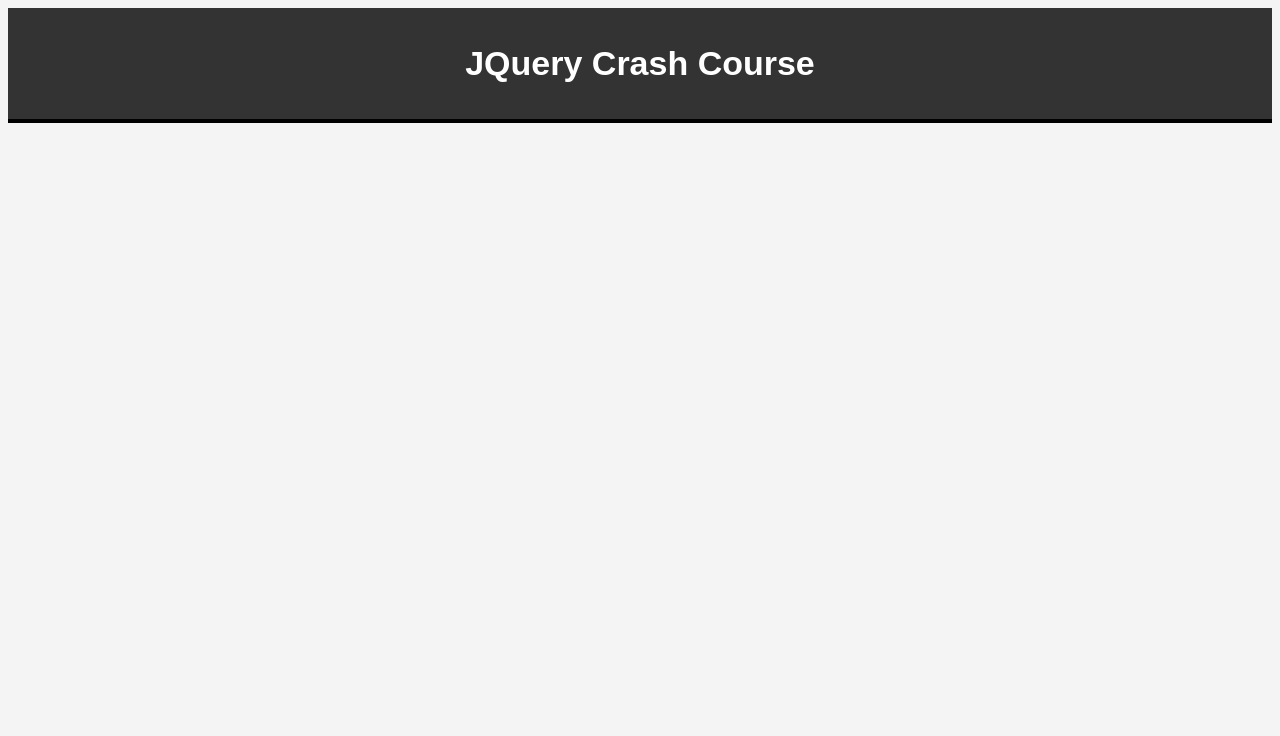
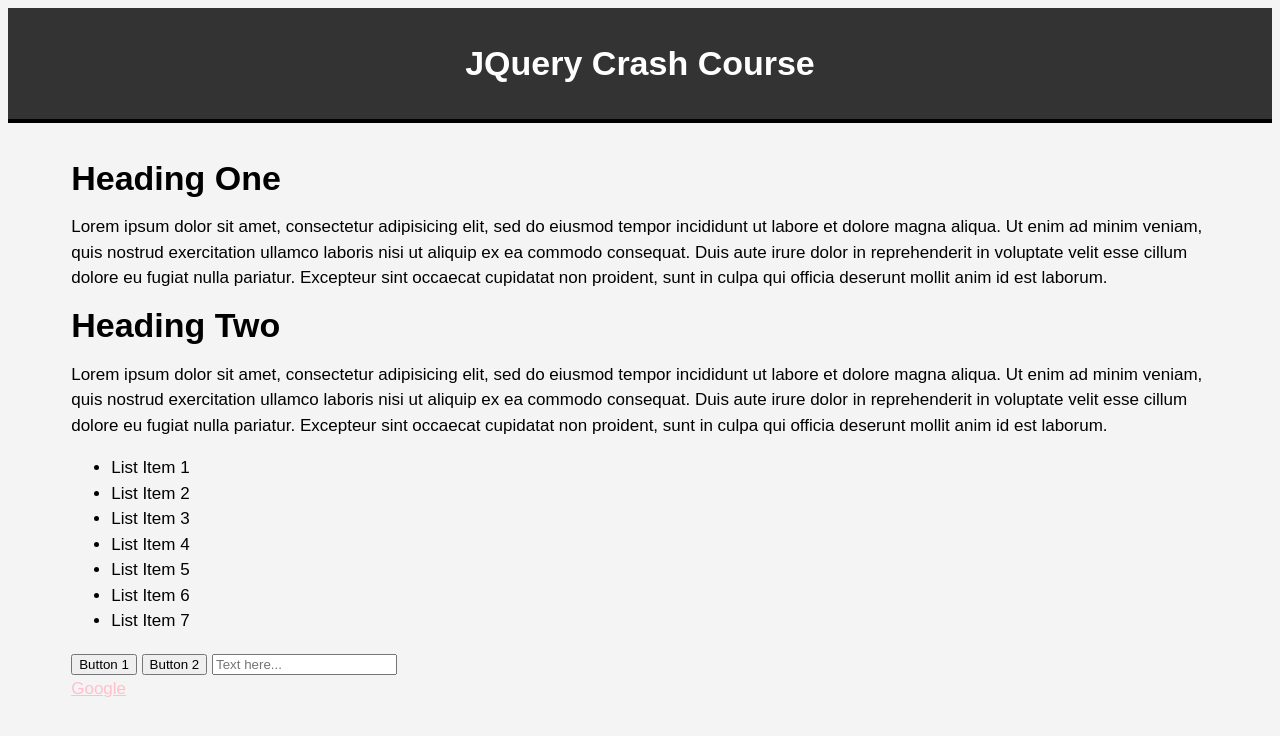
Before and after one commit to LD1016/JQuery, a plain HTML site: page selectors/index.html in a window 1280 px wide. Drawn offline with nearby package versions, Linux system fonts and the light colour scheme.

Commit message:
more selectors

```diff
--- a/selectors/index.html
+++ b/selectors/index.html
@@ -30,7 +30,67 @@
 		<h1>JQuery Crash Course</h1>
 	</header>
 	<div id="container">
+		<h1 id="heading1">Heading One</h1>
+		<p id="para1">
+			Lorem ipsum dolor sit amet, consectetur adipisicing elit, sed do eiusmod
+			tempor incididunt ut labore et dolore magna aliqua. Ut enim ad minim veniam,
+			quis nostrud exercitation ullamco laboris nisi ut aliquip ex ea commodo
+			consequat.<span> Duis aute irure dolor in reprehenderit in voluptate velit esse </span>
+			cillum dolore eu fugiat nulla pariatur. Excepteur sint occaecat cupidatat non
+			proident, sunt in culpa qui officia deserunt mollit anim id est laborum.
+		</p>
+
+		<h1 class="heading2">Heading Two</h1>
+		<p class="para2">
+			Lorem ipsum dolor sit amet, consectetur adipisicing elit, sed do eiusmod
+			tempor incididunt ut labore et dolore magna aliqua. Ut enim ad minim veniam,
+			quis nostrud exercitation ullamco laboris nisi ut aliquip ex ea commodo
+			consequat.<span> Duis aute irure dolor in reprehenderit in voluptate velit esse </span>
+			cillum dolore eu fugiat nulla pariatur. Excepteur sint occaecat cupidatat non
+			proident, sunt in culpa qui officia deserunt mollit anim id est laborum.
+		</p>
+
+		<ul id="list">
+			<li>List Item 1</li>
+			<li>List Item 2</li>
+			<li>List Item 3</li>
+			<li>List Item 4</li>
+			<li>List Item 5</li>
+			<li>List Item 6</li>
+			<li>List Item 7</li>
+		</ul>
+
+		<input type="button" value="Button 1">
+		<input type="submit" value="Button 2">
+		<input type="text" placeholder="Text here...">
+
+		<div>
+			<a href="https://google.com">Google</a>
+			<a href="https://yahoo.com">Yahoo</a>
+		</div>
 
 	</div>
+
+	<script>
+		// $('*').hide();
+
+		// $('h1').hide();
+		// $('h1#heading1').hide();
+		// $('h1.heading2').hide();
+		// $('.heading2').hide();
+
+		// $('p span').css('color', 'red');
+
+		// $('ul#list li:first').css('color', 'red');
+		// $('ul#list li:last').css('color', 'green');
+		// $('ul#list li:even').css('background-color', 'yellow');
+		// $('ul#list li:odd').css('background-color', '#cccccc');
+		// $('ul#list li:nth-child(3n)').css('list-style', 'none');
+
+		// $(':button').hide();
+
+		$('[href]').css('color', 'pink');
+		$('a[href="https://yahoo.com"]').hide();
+	</script>
 </body>
 </html>
```
Also changed, not shown: 1 other file.
